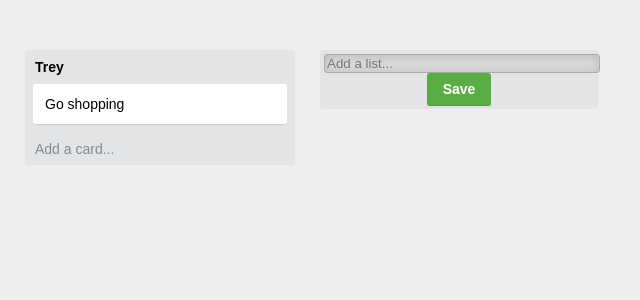
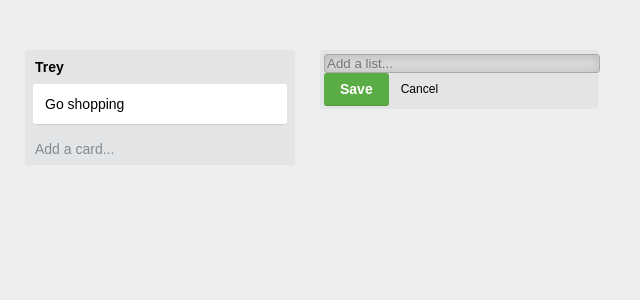
Before and after one commit to tgrander/trullo, a React (Create React App) app: page / in a window 1280 px wide. Both pictures are taken after a click on the element "Add a list...". Shown: the top 300 px of the page, without its empty margins (0-640 px from the left). Built offline with nearby package versions, Linux system fonts and the light colour scheme.

Commit message:
cancel button in NewListComposer toggles showListComposer

```diff
--- a/src/App.css
+++ b/src/App.css
@@ -5,3 +5,37 @@
 .App {
   padding: 50px 25px 50px 25px;
 }
+
+.controls {
+  display: flex;
+  align-items: center;
+  flex-wrap: nowrap;
+}
+
+.controls > :not(:last-child) {
+  margin-right: var(--size-s);
+}
+
+.confirm {
+  display: inline-flex;
+  align-items: center;
+  justify-content: center;
+
+  background: #5aac44;
+  color: #fff;
+  padding: 8px 16px;
+  cursor: pointer;
+  font-weight: 700;
+  border-radius: 3px;
+  box-shadow: 0 1px 0 #519839;
+
+  transition: background .3s ease;
+}
+
+.confirm:hover {
+  background: #519839 100%;
+}
+
+.cancel {
+  font-size: var(--size-s);
+}
--- a/src/components/column/NewListComposer.js
+++ b/src/components/column/NewListComposer.js
@@ -7,6 +7,7 @@ class NewListComposer extends Component {
   static propTypes = {
     addNewList: propTypes.func.isRequired,
     changeNewListValue: propTypes.func.isRequired,
+    hideNewListComposer: propTypes.func.isRequired,
     newListValue: propTypes.string.isRequired,
     showNewListComposer: propTypes.bool.isRequired,
   }
@@ -30,7 +31,15 @@ class NewListComposer extends Component {
               value={this.props.newListValue}
               onChange={this.onChangeNewListValue}
             />
-            <div className="confirm">Save</div>
+            <div className="controls">
+              <div className="confirm">Save</div>
+              <div
+                className="cancel"
+                onClick={this.props.hideNewListComposer}
+                >
+                Cancel
+              </div>
+            </div>
           </div>
         )
         : (
--- a/src/components/column/NewListComposerContainer.js
+++ b/src/components/column/NewListComposerContainer.js
@@ -1,5 +1,5 @@
 import { connect } from 'react-redux'
-import { addNewList, changeNewListValue } from '../../modules/columns/actions'
+import { addNewList, changeNewListValue, hideNewListComposer } from '../../modules/columns/actions'
 import NewListComposer from './NewListComposer'
 
 const mapStateToProps = ({ columns }) => ({
@@ -9,5 +9,5 @@ const mapStateToProps = ({ columns }) => ({
 
 export default connect(
   mapStateToProps,
-  { addNewList, changeNewListValue }
+  { addNewList, changeNewListValue, hideNewListComposer }
 )(NewListComposer)
--- a/src/components/column/styles/Column.css
+++ b/src/components/column/styles/Column.css
@@ -50,23 +50,3 @@
 
   padding: 0px 10px 8px 10px;
 }
-
-.confirm {
-  display: inline-flex;
-  align-items: center;
-  justify-content: center;
-
-  background: #5aac44;
-  color: #fff;
-  padding: 8px 16px;
-  cursor: pointer;
-  font-weight: 700;
-  border-radius: 3px;
-  box-shadow: 0 1px 0 #519839;
-
-  transition: background .3s ease;
-}
-
-.confirm:hover {
-  background: #519839 100%;
-}
--- a/src/index.css
+++ b/src/index.css
@@ -1,3 +1,12 @@
+:root {
+  /* PIXEL SIZES */
+  --size-xs: 6px;
+  --size-s: 12px;
+  --size-m: 24px;
+  --size-l: 30px;
+  --size-xl: 36px;
+}
+
 body {
   margin: 0;
   padding: 0;
--- a/src/modules/columns/actions.js
+++ b/src/modules/columns/actions.js
@@ -8,6 +8,10 @@ export const addNewCard = (columnId) => ({
 
 export const addNewList = () => ({
   type: types.ADD_NEW_LIST
+})
+
+export const hideNewListComposer = () => ({
+  type: types.HIDE_NEW_LIST_COMPOSER
 })
 
 export const changeNewCardValue = (columnId, newCardValue) => ({
--- a/src/modules/columns/reducers.js
+++ b/src/modules/columns/reducers.js
@@ -60,6 +60,12 @@ const columnsReducer = (state = initialState, action) => {
         newListValue: action.newListValue
       }
 
+    case types.HIDE_NEW_LIST_COMPOSER:
+      return {
+        ...state,
+        showNewListComposer: false
+      }
+
     case types.SAVE_NEW_CARD:
       return {
         ...state,
--- a/src/modules/columns/types.js
+++ b/src/modules/columns/types.js
@@ -5,5 +5,6 @@ export default {
   CHANGE_NEW_CARD_VALUE: 'CHANGE_NEW_CARD_VALUE',
   CHANGE_NEW_LIST_VALUE: 'CHANGE_NEW_LIST_VALUE',
   CLICK_CARD: 'CLICK_CARD',
+  HIDE_NEW_LIST_COMPOSER: 'HIDE_NEW_LIST_COMPOSER',
   SAVE_NEW_CARD: 'SAVE_NEW_CARD'
 }
```
